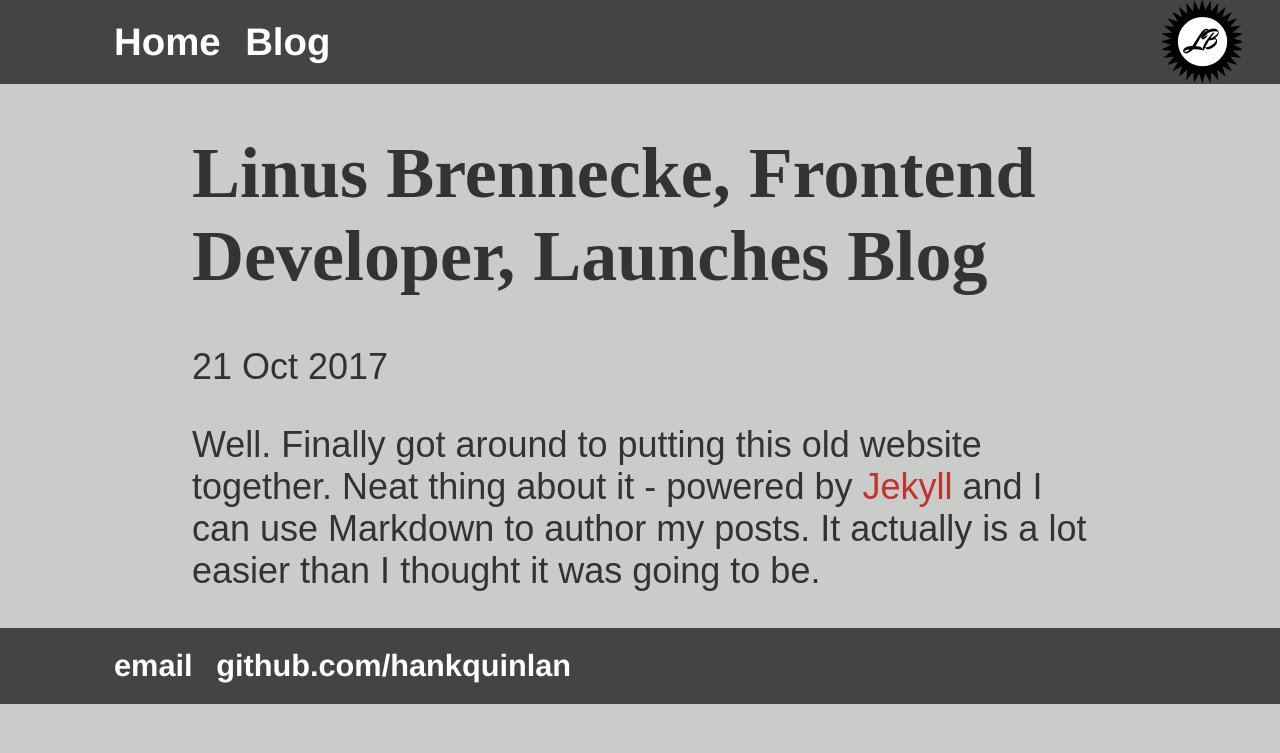
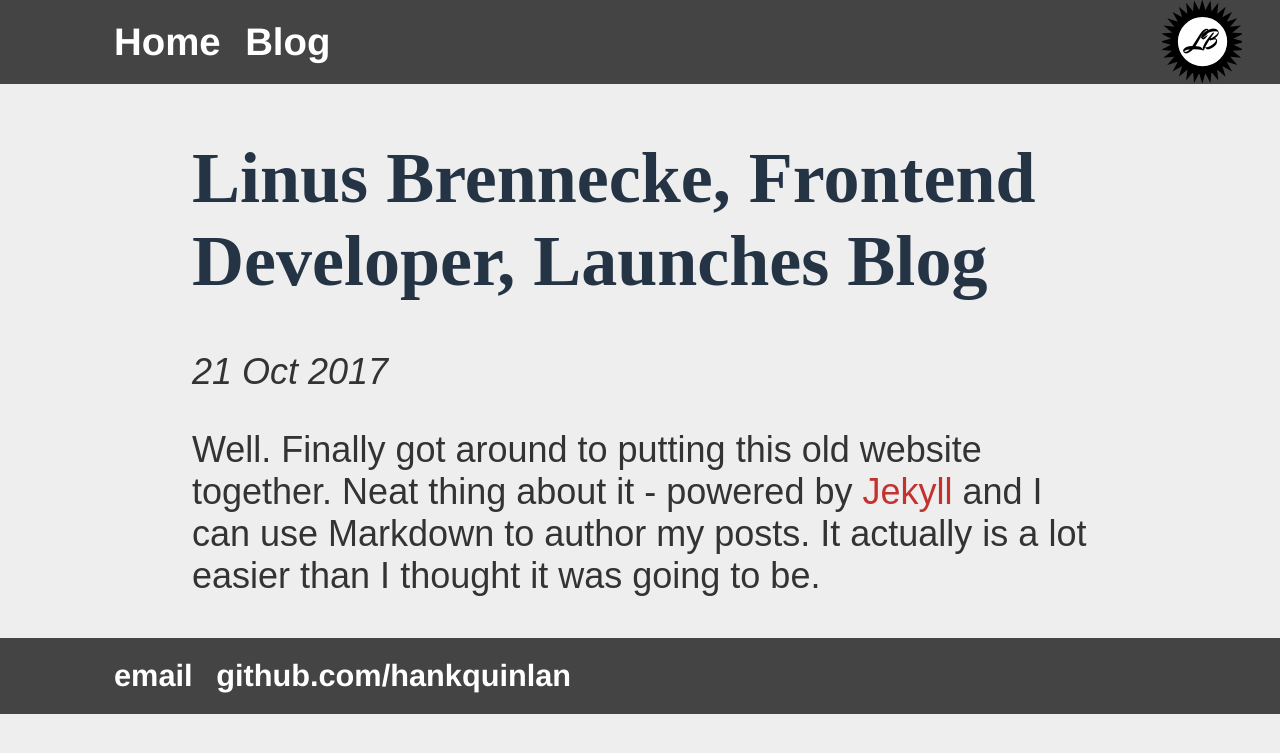
Before and after one commit to nusli/blog, a Jekyll site: the page built from _posts/2017-10-21-Site-launched.md, in a window 1280 px wide. Shown: the top 753 px of the page. Built offline with Jekyll 4.4.1, drawn with Linux system fonts in a browser that asks for light colours.

Commit message:
Changed colours

```diff
--- a/_layouts/post.html
+++ b/_layouts/post.html
@@ -2,7 +2,7 @@
 layout: default
 ---
 <h1>{{ page.title }}</h1>
-<p class="meta">{{ page.date | date_to_string }}</p>
+<p class="meta"><i>{{ page.date | date_to_string }}</i></p>
 
 <div class="post">
   {{ content }}
--- a/css/default.css
+++ b/css/default.css
@@ -1,7 +1,8 @@
 body {
     margin: 0;
     padding: 0;
-    background-color: #CACCC9;
+   /* background-color: #CACCC9;*/
+    background: #eee;
     color: #333333;
     font-family: 'Libre Franklin', sans-serif;
 }
@@ -9,6 +10,7 @@ body {
     width: 70%;
     margin: auto;
     font-size: 1.5em;
+    padding: 5px;
 }
 a {
     text-decoration: none;
@@ -22,6 +24,7 @@ h1 {
 }
 h1, h2, h3, h4, h5, h6 {
     font-family: 'Cinzel', serif;
+    color: #253445;
 }
 p {
     font-size: 1.5em;
```
Also changed, not shown: css/nav.css (deleted).
